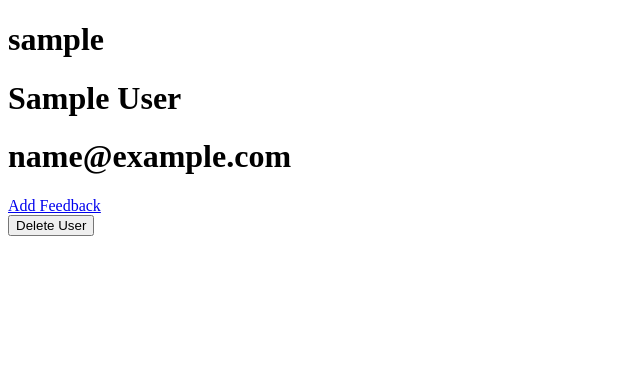
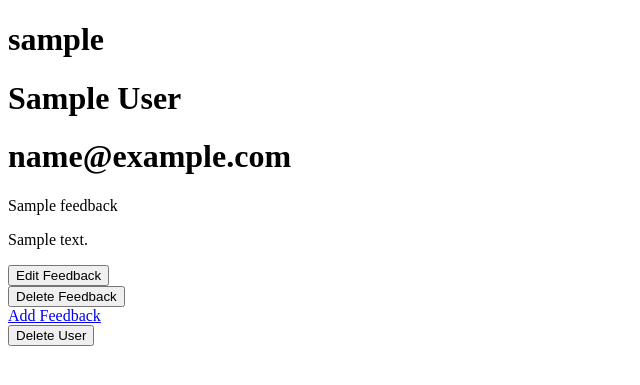
Before and after one commit to TJKruger1319/feedback, a Flask app: the page made by app.py in a window 1280 px wide. Shown: the top 385 px of the page, without its empty margins (0-640 px from the left). Run offline with Flask 2, Linux system fonts and the light colour scheme; the visitor is signed in with stand-in values (Sample User, id 1); tables that the repository leaves empty hold one stand-in row (Sample ...).

Commit message:
Can add, edit, and delete feedback

```diff
--- a/app.py
+++ b/app.py
@@ -1,6 +1,6 @@
 from flask import Flask, render_template, redirect, session, flash
 from flask_debugtoolbar import DebugToolbarExtension
-from models import connect_db, db, User
+from models import connect_db, db, User, Feedback
 from forms import RegisterForm, LoginForm, FeedbackForm
 from sqlalchemy.exc import IntegrityError
 
@@ -19,10 +19,12 @@ toolbar = DebugToolbarExtension(app)
 
 @app.route("/")
 def redirect_to_register():
+    """Returns to the register route"""
     return redirect("/register")
 
 @app.route("/register", methods=['GET', 'POST'])
 def new_user():
+    """Shows the register user form and then adds the user upon successful submit"""
     form = RegisterForm()
 
     if form.validate_on_submit():
@@ -41,20 +43,23 @@ def new_user():
             return render_template("register.html", form=form)
         session['user_username'] = new_user.username
         flash('Successfully created user.')
-        return redirect("/secret")
+        return redirect(f"/users/{username}")
 
     return render_template('register.html', form=form)
 
 @app.route("/users/<username>")
 def show_user(username):
+    """Show the information about the user and their feedback"""
     if "user_username" not in session:
         flash("Please login first!")
         return redirect('/')
     user = User.query.filter_by(username=username).first()
-    return render_template("user.html", user=user)
+    feedback = Feedback.query.filter_by(username=username).all()
+    return render_template("user.html", user=user, feedback=feedback)
 
 @app.route("/login", methods=['GET', 'POST'])
 def returning_user():
+    """Allows for the user to login"""
     form = LoginForm()
 
     if form.validate_on_submit():
@@ -72,5 +77,71 @@ def returning_user():
 
 @app.route("/logout")
 def logout_user():
+    """Removes the user from the session"""
+    if "user_username" in session:
+        session.pop("user_username")
+    return redirect("/")
+
+@app.route("/users/<username>/delete", methods=['POST'])
+def delete_user(username):
+    """Removes the user and their feedback from the database"""
+    user = User.query.filter_by(username=username).first()
+    feedback = Feedback.query.filter_by(username=username).all()
+    for fb in feedback:
+        db.session.delete(fb)
+    db.session.commit()
+    db.session.delete(user)
+    db.session.commit()
     session.pop("user_username")
     return redirect("/")
+
+@app.route("/users/<username>/feedback/add", methods=['GET', 'POST'])
+def new_feedback(username):
+    """Adds new feedback to the database"""
+    if "user_username" not in session:
+        flash("Please login first!")
+        return redirect('/')
+    form = FeedbackForm()
+    if form.validate_on_submit():
+        title = form.title.data
+        content = form.content.data
+
+        feedback = Feedback(title=title, content=content, username=username)
+        db.session.add(feedback)
+        db.session.commit()
+        return redirect(f"/users/{username}")
+    return render_template("feedback.html", form=form)
+
+@app.route("/feedback/<int:feedback_id>/update", methods=['GET', 'POST'])
+def edit_feedback(feedback_id):
+    """Edit feedback you've posted"""
+    feedback = Feedback.query.get_or_404(feedback_id)
+    try:
+        if session['user_username'] != feedback.username:
+            flash("You can only edit your own feedback.")
+            return redirect("/")
+    except KeyError:
+        flash("Please login first!")
+        return redirect("/")
+    form = FeedbackForm()
+    if form.validate_on_submit():
+        feedback.title = form.title.data
+        feedback.content = form.content.data
+        db.session.commit()
+        return redirect(f"/users/{feedback.username}")
+    return render_template("editfeedback.html", form=form)
+
+@app.route("/feedback/<int:feedback_id>/delete", methods=["POST"])
+def delete_feedback(feedback_id):
+    """Delete feedback you've posted"""
+    feedback = Feedback.query.get_or_404(feedback_id)
+    try:
+        if session['user_username'] != feedback.username:
+            flash("You can only delete your own feedback.")
+            return redirect("/")
+    except KeyError:
+        flash("Please login first!")
+        return redirect("/")
+    db.session.delete(feedback)
+    db.session.commit()
+    return redirect(f"/users/{feedback.username}")
--- a/forms.py
+++ b/forms.py
@@ -17,4 +17,4 @@ class LoginForm(FlaskForm):
 
 class FeedbackForm(FlaskForm):
     title = StringField("Title", validators=[InputRequired()] )
-    content = StringField("Title", validators=[InputRequired()] )
+    content = StringField("Content", validators=[InputRequired()] )
--- a/models.py
+++ b/models.py
@@ -43,7 +43,7 @@ class Feedback(db.Model):
 
     __tablename__ = "feedback"
 
-    id = db.Column(db.Integer, primary_key=True, auto_increment=True)
+    id = db.Column(db.Integer, primary_key=True, autoincrement=True)
     title = db.Column(db.String(100), nullable=False)
     content = db.Column(db.Text, nullable=False)
     username = db.Column(db.Text, db.ForeignKey("users.username"))
--- a/templates/user.html
+++ b/templates/user.html
@@ -8,10 +8,12 @@
 <h1>{{user.email}}</h1>
 
 {% for fb in feedback %}
-      <p>fb.title</p>
-      <p>fb.content</p>
-      <form action="{{ '/feedback/%s/edit'%fb.id }}" method="POST"><button>Edit Feedback</button></form>
+    <div>
+      <p>{{fb.title}}</p>
+      <p>{{fb.content}}</p>
+      <form action="{{ '/feedback/%s/update'%fb.id }}" method="POST"><button>Edit Feedback</button></form>
       <form action="{{ '/feedback/%s/delete'%fb.id }}" method="POST"><button>Delete Feedback</button></form>
+    </div>
 {% endfor %}
 
 <a href="{{ '/users/%s/feedback/add'%user.username }}">Add Feedback</a>
```
Also changed, not shown: templates/editfeedback.html (added, +21 -0 lines).
